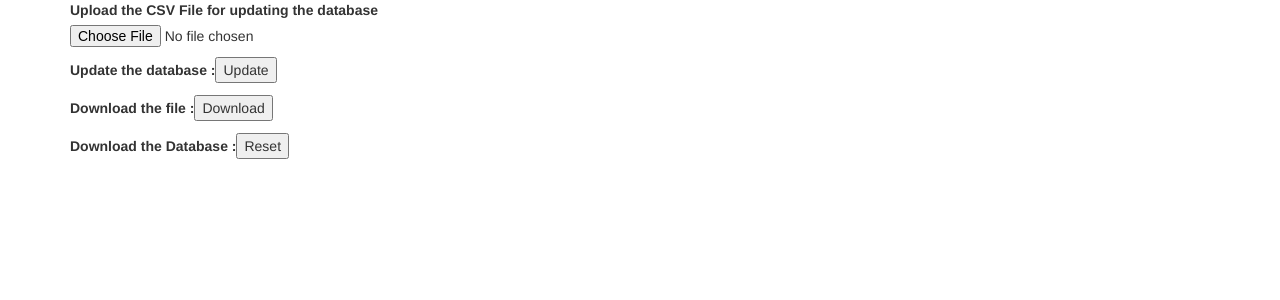
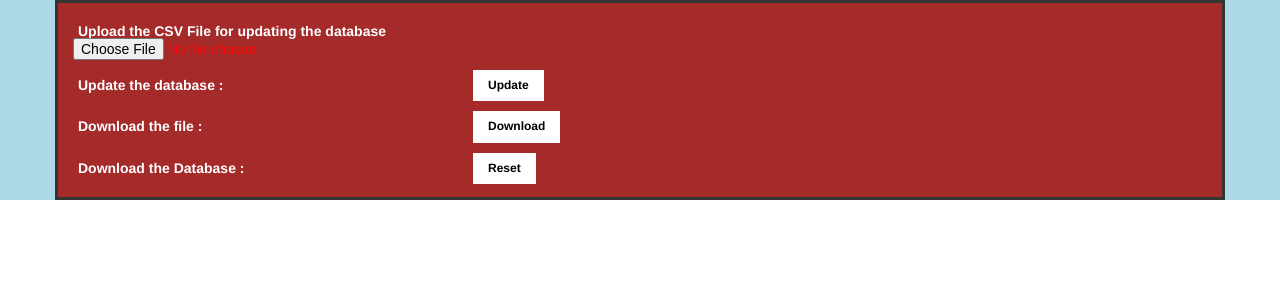
Before and after one commit to rahulpurohit29/DataAdjustmentTool, an Angular app in the folder angular/: page / in a window 1280 px wide. Shown: the top 300 px of the page. Built offline with nearby package versions, Linux system fonts and the light colour scheme.

Commit message:
Update app.component.css

```diff
--- a/angular/src/app/app.component.css
+++ b/angular/src/app/app.component.css
@@ -7,3 +7,50 @@
     border: 5px solid #00ff00;
     border-radius: 5%;
 } */
+ body {
+  background-color: lightblue;
+}
+
+h1 {
+  color: black;
+  text-align: center;
+  font-style: oblique;
+  font-family: "Times New Roman", cursive, sans-serif;
+  font-weight: bold;
+   text-decoration: underline;
+}
+	#change-input {
+  text-align: center;
+  color: red;
+}
+
+div {
+    align-items: center;
+    display: flex;
+    background: brown;
+    height: 200px;
+    border: 3px solid;
+}
+
+label {
+
+
+width : 400px;
+height : 17px;
+float : left;
+padding : 5px;
+color : white;
+
+
+}
+button {
+  background-color: white;
+  border: none;
+  color: black;
+  padding: 7px 15px;
+  text-align: center;
+  text-decoration: none;
+  display: inline-block;
+  font-size: 12px;
+  font-weight: bold;
+}
```
